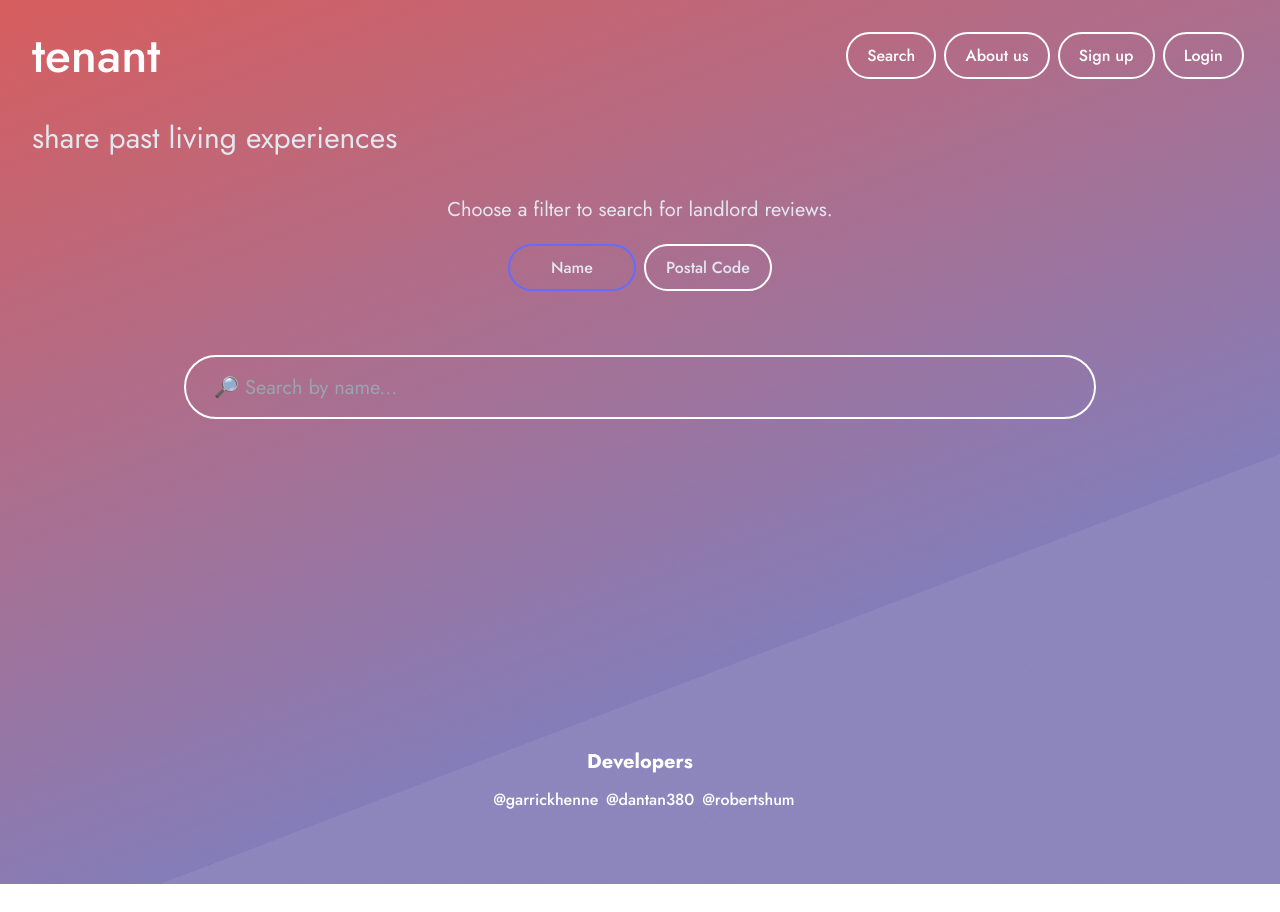
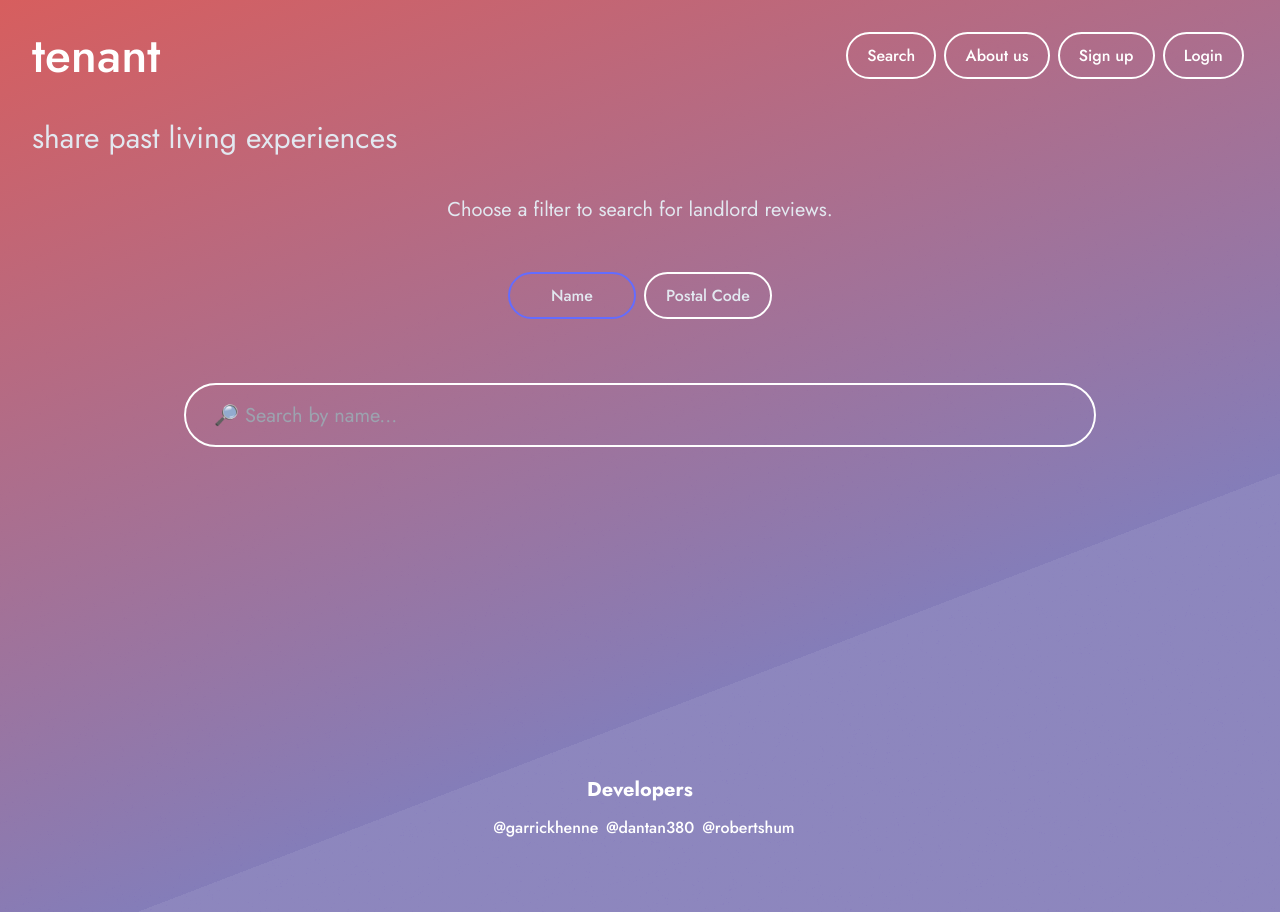
Before and after one commit to garrickhenne/tenant, a React (Vite) app in the folder frontend/: page / in a window 1280 px wide. Before the commit the page ends 884 px from the top, so only its background shows below. Built offline with nearby package versions, Linux system fonts and the light colour scheme.

Commit message:
Change body to div. Add more padding to center filters.

```diff
--- a/frontend/src/routes/Home.jsx
+++ b/frontend/src/routes/Home.jsx
@@ -10,11 +10,11 @@ const Home = () => {
         >
           share past living experiences
         </h2>
-        <h2 className='text-xl pb-5 text-slate-200'>
+        <h2 className='text-xl pb-12 text-slate-200'>
           Choose a filter to search for landlord reviews.
         </h2>
       </header>
-      <body className='min-h-76vh flex flex-col'>
+      <div className='min-h-76vh flex flex-col'>
         <SearchBar className="flex-1 flex-shrink-0"/>
         <footer
           className="w-full h-[4.5%] text-white space-x-2 p-10 mt-auto"
@@ -24,7 +24,7 @@ const Home = () => {
           <a className="hover:underline" href="https://github.com/dantan380">@dantan380</a>
           <a className="hover:underline" href="https://github.com/robertshum">@robertshum</a>
         </footer>
-      </body>
+      </div>
     </div>
   );
 };
```
